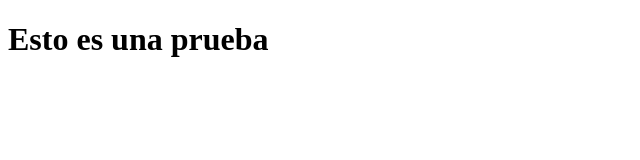
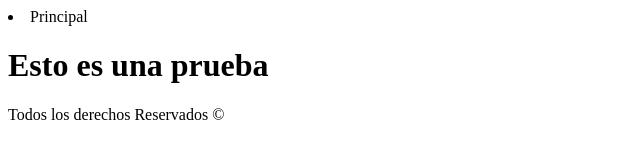
Before and after one commit to MichaelAmador/foro, a plain HTML site: page index.html in a window 1280 px wide. Shown: the whole page, without its empty margins (0-640 px from the left). Drawn offline with Linux system fonts and the light colour scheme.

Commit message:
footer principal

```diff
--- a/index.html
+++ b/index.html
@@ -7,6 +7,15 @@
     <title>Foto 2019</title>
 </head>
 <body>
+    <header>
+        <li>Principal</li>
+    </header>
     <h1>Esto es una prueba</h1>
+
+
+    <footer>
+        <p>Todos los derechos Reservados &copy;</p>
+    </footer>
+
 </body>
 </html>
```
